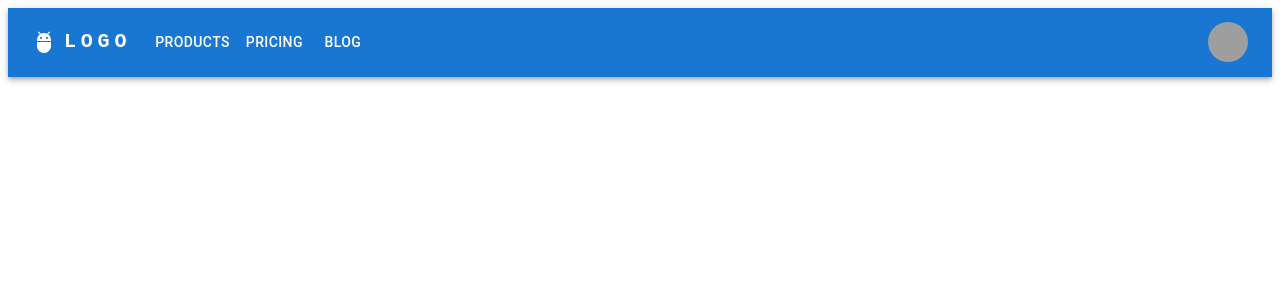
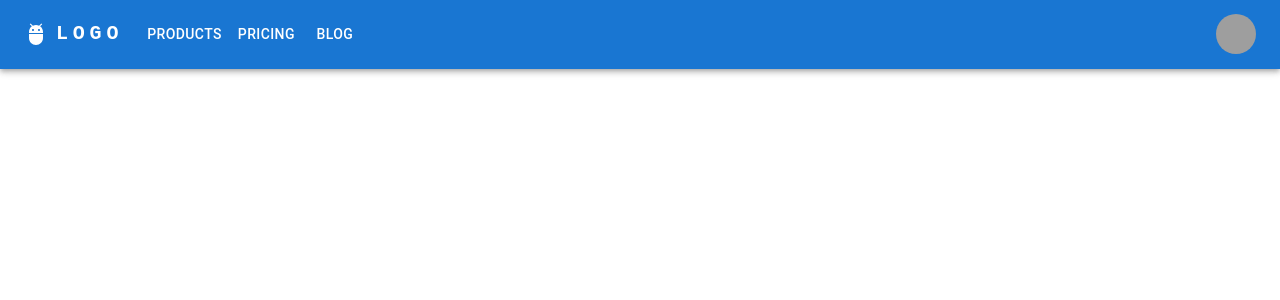
Before and after one commit to pritsingh123/my-site, a React (Create React App) app: page / in a window 1280 px wide. Shown: the top 300 px of the page. Built offline with nearby package versions, Linux system fonts and the light colour scheme; grey boxes are pictures that could not be loaded.

Commit message:
removed unnecessary space

```diff
--- a/package.json
+++ b/package.json
@@ -13,7 +13,7 @@
     "@testing-library/user-event": "^13.5.0",
     "react": "^18.1.0",
     "react-dom": "^18.1.0",
-    "react-scripts": "5.0.1",
+    "react-scripts": "^2.1.3",
     "styled-components": "^5.3.5",
     "web-vitals": "^2.1.4"
   },
--- a/src/App.css
+++ b/src/App.css
@@ -1,3 +1,8 @@
+*{
+  margin : 0;
+  padding: 0;
+  box-sizing: border-box;
+}
 .App {
   text-align: center;
 }
--- a/src/App.js
+++ b/src/App.js
@@ -1,6 +1,6 @@
-import logo from './logo.svg';
-import './App.css';
-import Navbar from './components/navbar'
+import "./App.css";
+import React from "react";
+import Navbar from "./components/navbar";
 function App() {
   return (
     <div>
```
Also changed, not shown: 1 other file (tests, documents, lock files or other folders).
